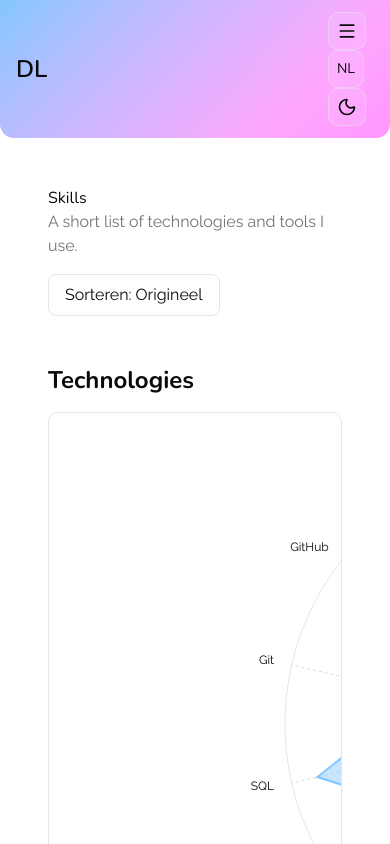
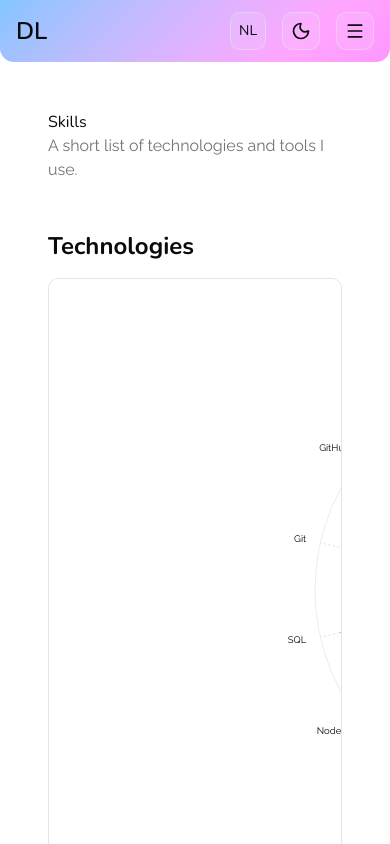
Before and after one commit to DewiLouhenapessy/portfolio-website-frontend, a Next.js app: page /skills in a window 390 px wide. Shown: the top 844 px of the page. Built offline with nearby package versions, Linux system fonts and the light colour scheme.

Commit message:
fix details

```diff
--- a/app/page.tsx
+++ b/app/page.tsx
@@ -14,13 +14,13 @@ export default function Home() {
 			<AnimatedText
 				as="h1"
 				text={content.title[locale]}
-				className="text-8xl mb-12"
+				className="text-6xl mb-4 md:text-8xl md:mb-12"
 				delay={0}
 				duration={0.3}
 			/>
 			<TypewriterText
 				text={content.subtitle[locale]}
-				className="ml-4"
+				className="ml-2 md:ml-4"
 				delay={2.4}
 				speed={0.05}
 			/>
--- a/app/skills/page.tsx
+++ b/app/skills/page.tsx
@@ -1,6 +1,5 @@
 "use client";
 
-import { useState } from "react";
 import { useLanguage } from "@/components/LanguageProvider";
 import { pageContent } from "@/lib/i18n";
 import { SkillMeter } from "@/components/SkillMeter";
@@ -13,9 +12,6 @@ import {
 export default function Skills() {
 	const { locale } = useLanguage();
 	const content = pageContent.skills;
-	const [sortType, setSortType] = useState<"original" | "alphabetical">(
-		"original",
-	);
 
 	const visualisations = [
 		{ category: "technology", graphType: "radar" },
@@ -28,16 +24,6 @@ export default function Skills() {
 			<div>
 				<h1>{content.heading[locale]}</h1>
 				<p className="text-muted-foreground">{content.description[locale]}</p>
-				<button
-					onClick={() =>
-						setSortType(sortType === "original" ? "alphabetical" : "original")
-					}
-					className="mt-4 px-4 py-2 rounded-md border border-border bg-card hover:bg-muted transition-colors"
-				>
-					{sortType === "original"
-						? "Sorteren: Origineel"
-						: "Sorteren: Alfabetisch"}
-				</button>
 			</div>
 
 			{visualisations.map((vis) => {
@@ -55,7 +41,6 @@ export default function Skills() {
 							skills={skills}
 							skillCategory={skills[0].category}
 							graphType={graphType}
-							sortType={sortType}
 							categoryColor={categoryColor}
 							width={900}
 							height={Math.max(300, skills.length * 35 + 100)}
--- a/components/ContactForm.tsx
+++ b/components/ContactForm.tsx
@@ -141,7 +141,11 @@ export default function ContactForm() {
 			)}
 
 			{/* Submit Button */}
-			<Button type="submit" disabled={isSubmitting} className="w-full">
+			<Button
+				type="submit"
+				disabled={isSubmitting}
+				className="bg-gradient-theme w-full"
+			>
 				{isSubmitting ? formLabels.sending[locale] : formLabels.submit[locale]}
 			</Button>
 		</form>
--- a/components/NavBar.tsx
+++ b/components/NavBar.tsx
@@ -53,7 +53,7 @@ const NavBar = () => {
 						DL
 					</Link>
 				</div>
-				<div className="md:flex justify-between gap-4">
+				<div className="flex justify-between gap-4">
 					<div className="hidden items-center justify-between gap-8 md:flex">
 						{navItems.map((item) => (
 							<NavItem
@@ -63,17 +63,16 @@ const NavBar = () => {
 							/>
 						))}
 					</div>
-
+					<LanguageToggle />
+					<ThemeToggle />
 					<button
-						className="inline-flex items-center justify-center rounded-lg border border-border/50 bg-background/10 p-2 text-foreground transition hover:bg-background/20 mr-2 md:hidden"
+						className="inline-flex items-center justify-center rounded-lg border border-border/50 bg-background/10 p-2 text-foreground transition hover:bg-background/20 md:hidden"
 						onClick={toggleMobile}
 						aria-expanded={mobileOpen}
 						aria-label={mobileOpen ? "Close menu" : "Open menu"}
 					>
 						{mobileOpen ? <X size={20} /> : <Menu size={20} />}
 					</button>
-					<LanguageToggle />
-					<ThemeToggle />
 				</div>
 			</div>
 			{mobileOpen ? (
--- a/components/SkillMeter.tsx
+++ b/components/SkillMeter.tsx
@@ -1,5 +1,6 @@
 "use client";
 
+import { useState } from "react";
 import { useMemo } from "react";
 import { Group } from "@visx/group";
 import { AxisLeft } from "@visx/axis";
@@ -36,7 +37,7 @@ export function SkillMeter({
 	height = 400,
 }: SkillMeterProps) {
 	const { theme } = useTheme();
-	const margin = { top: 30, right: 30, bottom: 30, left: 100 };
+	const margin = { top: 30, right: 30, bottom: 30, left: 60 };
 	const innerWidth = width - margin.left - margin.right;
 	const innerHeight = height - margin.top - margin.bottom;
 
@@ -108,7 +109,11 @@ export function SkillMeter({
 
 	return (
 		<div className="w-full overflow-x-auto rounded-lg border border-border bg-card p-4">
-			<svg width={width} height={height} className="mx-auto overflow-visible">
+			<svg
+				width={width} // kijken of ik de linker marge kleiner kan maken in schermen kleiner dan md
+				height={height}
+				className="mx-auto overflow-visible scale-80 md:scale-100"
+			>
 				{graphType === "vertical" ? (
 					<Group left={margin.left} top={margin.top}>
 						{/* Grid lines */}
@@ -229,6 +234,9 @@ export function SkillMeter({
 								const angle = (2 * Math.PI * index) / totalSkills;
 								const end = polarToCartesian(angle, radius);
 								const labelPoint = polarToCartesian(angle, radius + 18);
+								// const [sortType, setSortType()] = useState<
+								// 	"original" | "alphabetical"
+								// >("original");
 
 								return (
 									<g key={`axis-${skill.name}`}>
@@ -258,6 +266,18 @@ export function SkillMeter({
 										>
 											{skill.name}
 										</text>
+										{/* <button
+											onClick={() =>
+												setSortType(
+													sortType === "original" ? "alphabetical" : "original",
+												)
+											}
+											className="mt-4 px-4 py-2 rounded-md border border-border bg-card hover:bg-muted transition-colors"
+										>
+											{sortType === "original"
+												? "Sorteren: Origineel"
+												: "Sorteren: Alfabetisch"}
+										</button> */}
 									</g>
 								);
 							},
```
